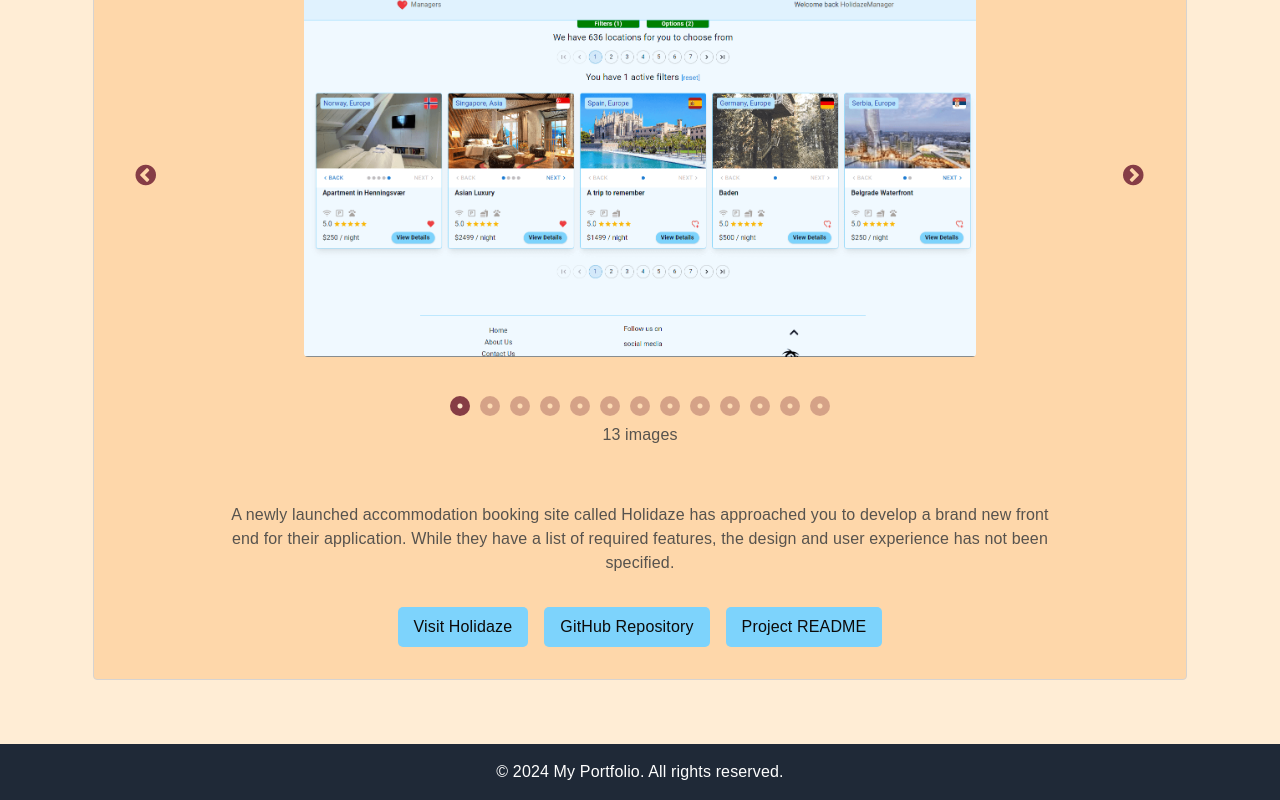
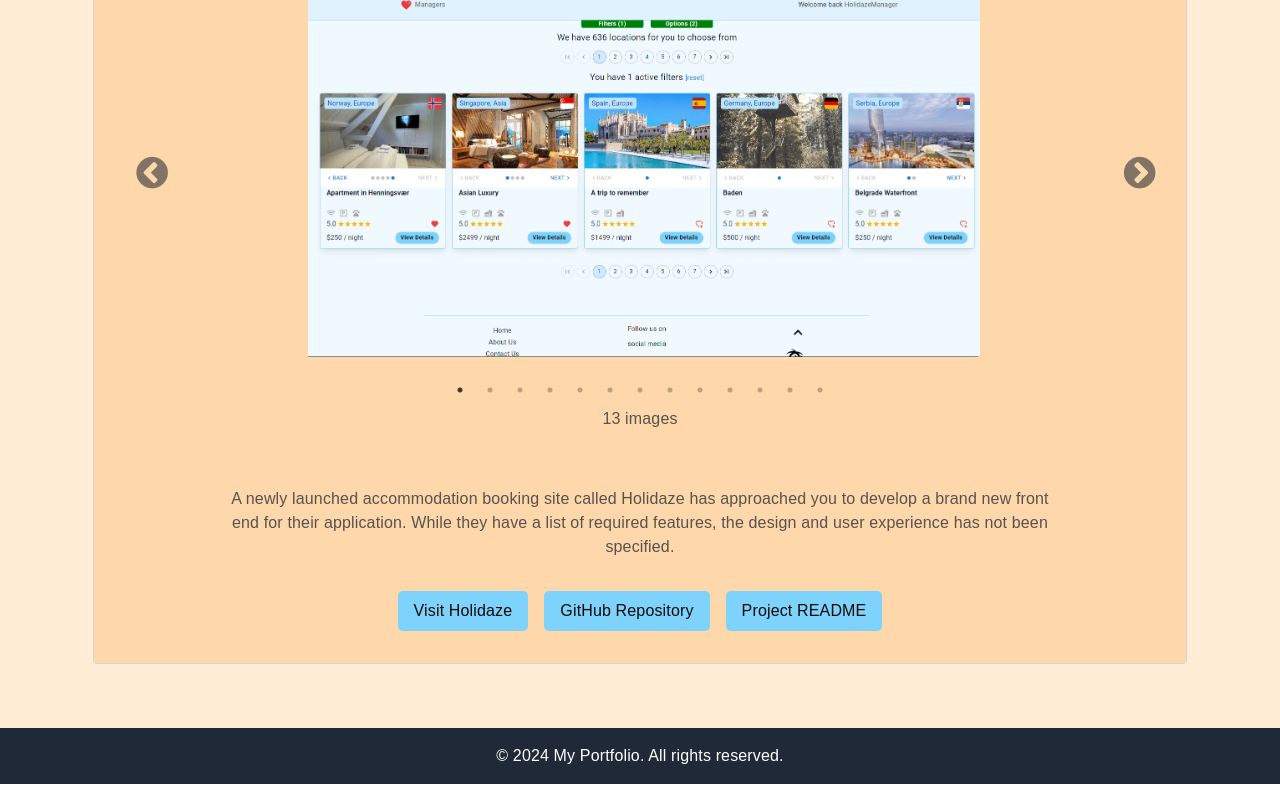
Before and after one commit to runeunhjem/portfolio-2, a React (Vite) app: page / in a window 1280 px wide. Shown: the part 751-1551 px from the top of the page. Built offline with nearby package versions, Linux system fonts and the light colour scheme; a web font is replaced by a local one.

Commit message:
Cosmetic changes to carousels

```diff
--- a/src/components/ProjectCard/index.styled.jsx
+++ b/src/components/ProjectCard/index.styled.jsx
@@ -65,10 +65,14 @@ export const Project = styled.div`
     }
 
     img {
+      display: flex;
+      justify-content: center;
+      margin: 0 auto;
       /* max-height: 100%; */
       width: 100% !important;
       height: 400px;
       border-radius: 4px;
+      padding-left: 0.525rem;
       object-fit: cover;
       @media screen and (max-width: 641px) {
         height: 300px;
--- a/src/index.css
+++ b/src/index.css
@@ -143,14 +143,14 @@ main {
   width: auto;
 }
 
-.hover-links:hover svg {
+.hover-links:hover{
   border-bottom: 1px solid var(--red-600);
   transform: scale(1.1);
 }
 
 .slick-prev:before, .slick-next:before {
-  color: var(--color-burgundy-chefs-table) !important;
-  font-size: 1.5rem !important;
+  color: var(--stone-600) !important;
+  font-size: calc(1.5rem + 1vw) !important;
 
 }
 
@@ -158,16 +158,16 @@ main {
   position: relative !important;
   /* bottom: -50px; */
   padding: 0 !important;
-  margin: 0 !important;
+  margin: -1rem 0 1rem 0 !important;
 }
 
-.slick-dots ::before {
+/* .slick-dots ::before {
   color: var(--orange-100) !important;
   border-radius: 50%;
   width: 5px;
   height: 5px;
   background-color: var(--color-burgundy-chefs-table);
+} */
+.carousel-counter {
+  /* padding-top: 2rem; */
 }
-.carousel-counter {
-  padding-top: 2rem;
-}
--- a/src/pages/HomePage/index.jsx
+++ b/src/pages/HomePage/index.jsx
@@ -23,7 +23,7 @@ const HomePage = ({ numberOfProjects }) => {
     <S.Container>
       <S.Heading>
         <Link
-          className="mb-2 flex flex-wrap justify-end"
+          className="hover-links mb-2 flex flex-wrap justify-end"
           to="https://portfolio1-ca.netlify.app/"
           target="_blank"
         >
```
